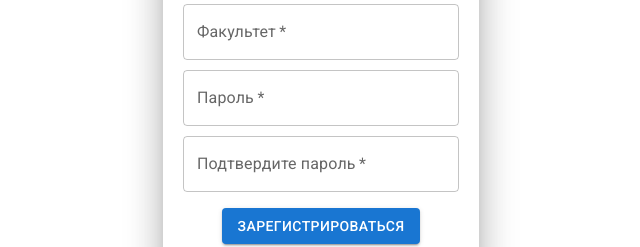
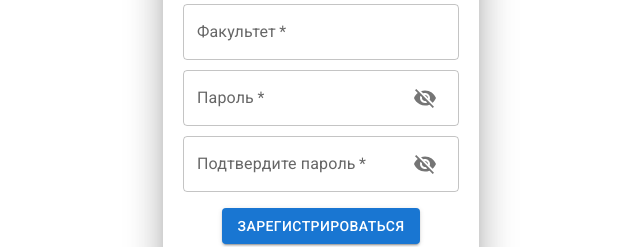
Before and after one commit to kostapchuk/lse-frontend, a React (Create React App) app: page /sign-Up in a window 1280 px wide. Shown: the part 407-654 px from the top of the page, without its empty margins (319-959 px from the left). Built offline with nearby package versions, Linux system fonts and the light colour scheme; no server answers.

Commit message:
refactor: code clean up and added show password

```diff
--- a/src/api/ApiService.tsx
+++ b/src/api/ApiService.tsx
@@ -11,6 +11,6 @@ export class ApiService {
     validateQuizResult = (value: any) =>
         ApiClient.post("/api/v1/results", {...value});
 
-    signUp = (value: any) =>
-        ApiClient.post("/api/v1/sign-up", {...value});
+    registration = (value: any) =>
+        ApiClient.post("/api/v1/registration", {...value});
 }
--- a/src/components/sign-up/sign-up-body.tsx
+++ b/src/components/sign-up/sign-up-body.tsx
@@ -1,4 +1,4 @@
-import {Button, TextField} from '@mui/material'
+import {Button, IconButton, InputAdornment, TextField} from '@mui/material'
 import Box from "@mui/material/Box";
 import { FC, useEffect, useState } from "react";
 import {textFieldStyle} from './sign-up-body-styles'
@@ -8,10 +8,19 @@ import { zodResolver } from '@hookform/resolvers/zod';
 import { useNavigate } from 'react-router-dom';
 import { registerSchema } from './validation-form';
 import { RouteNames } from '../../routes';
+import { Visibility, VisibilityOff } from '@mui/icons-material';
 
 
 
 const SignUpBody: FC = () => {
+
+  const [showPassword, setShowPassword] = useState(false);
+  const [showConfirmPassword, setShowConfirmPassword] = useState(false);
+  const handleClickShowPassword = () => setShowPassword(!showPassword);
+  const handleMouseDownPassword = () => setShowPassword(!showPassword);
+  const handleClickShowConfirmPassword = () => setShowConfirmPassword(!showConfirmPassword);
+  const handleMouseDownConfirmPassword = () => setShowConfirmPassword(!showConfirmPassword);
+
     const [user, setUser] = useState({})
 
     const navigate = useNavigate()
@@ -41,7 +50,8 @@ const SignUpBody: FC = () => {
         component='form'
         noValidate
         autoComplete='off'
-        onSubmit={handleSubmit(onSubmitHandler)}>
+        onSubmit={handleSubmit(onSubmitHandler)}
+        >
             <TextField error={!!errors['firstName']}
                         required
                         style={textFieldStyle}
@@ -83,21 +93,43 @@ const SignUpBody: FC = () => {
                         required
                         style={textFieldStyle}
                         fullWidth
-                        type='password'
+                        type={showPassword ? "text" : "password"}
                         label='Пароль'
                         placeholder='Придумайте пароль'
                         helperText={errors['password'] ? errors['password'].message : ''}
-                        {...register('password')}/>
+                        {...register('password')}
+                        InputProps={{endAdornment: (
+                          <InputAdornment position="end">
+                            <IconButton
+                            aria-label="toggle password visibility"
+                            onClick={handleClickShowPassword}
+                            onMouseDown={handleMouseDownPassword}
+                            >
+                              {showPassword ? <Visibility /> : <VisibilityOff />}
+                            </IconButton>
+                          </InputAdornment>
+                        )}}/>
             <TextField error={!!errors['passwordConfirm']}
                         required
                         style={textFieldStyle}
-                        type='password'
+                        type={showConfirmPassword ? "text" : "password"}
                         fullWidth
                         label='Подтвердите пароль' placeholder='Подтвердите пароль'
                         helperText={
                             errors['passwordConfirm'] ? errors['passwordConfirm'].message : ''
                         }
                         {...register('passwordConfirm')}
+                        InputProps={{endAdornment: (
+                          <InputAdornment position="end">
+                            <IconButton
+                            aria-label="toggle password visibility"
+                            onClick={handleClickShowConfirmPassword}
+                            onMouseDown={handleMouseDownConfirmPassword}
+                            >
+                              {showConfirmPassword ? <Visibility /> : <VisibilityOff />}
+                            </IconButton>
+                          </InputAdornment>
+                        )}}
               />
             <Box mt={2} textAlign='center'>
                 <Button type='submit'
--- a/src/components/sign-up/sign-up.tsx
+++ b/src/components/sign-up/sign-up.tsx
@@ -4,11 +4,11 @@ import SignUpHeader from './sign-up-header';
 import SignUpBody from './sign-up-body';
 import {paperStyle, signUpContainerStyle} from './sign-up-styles'
 
-const SignUp: FC = () => {
+const Registration: FC = () => {
 
     return (
         <Grid container style={signUpContainerStyle}>
-            <Grid item lg={3} md={4} sm={5} xs={10} xl={12}>
+            <Grid item lg={3} md={4} sm={5} xs={10} xl={2}>
                 <Paper elevation={20} style={paperStyle}>
                     <SignUpHeader/>
                     <SignUpBody/>
@@ -18,4 +18,4 @@ const SignUp: FC = () => {
     )
 }
 
-export default SignUp
+export default Registration
--- a/src/pages/RegistrationPage/RegistrationPage.tsx
+++ b/src/pages/RegistrationPage/RegistrationPage.tsx
@@ -1,8 +1,7 @@
-import SignUp from '../../components/sign-up/sign-up';
+import Registration from '../../components/sign-up/sign-up';
 
 const RegistrationPage = () => {
-    return <SignUp/>
-
+    return <Registration/>
 };
 
 export default RegistrationPage;
```
